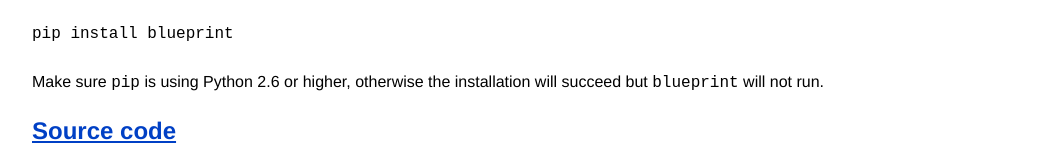
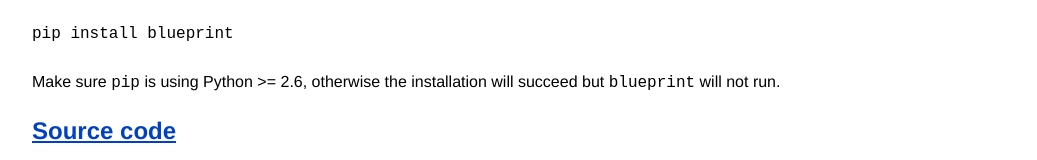
Before and after one commit to devstructure/blueprint, a plain HTML site: page index.html in a window 1280 px wide. Shown: the part 988-1148 px from the top of the page, without its empty margins (96-1133 px from the left). Drawn offline with Linux system fonts and the light colour scheme.

Commit message:
Consistency.

```diff
--- a/index.html
+++ b/index.html
@@ -80,7 +80,7 @@ sudo apt-get -y install blueprint</pre>
 	<p>Replace <code><em>distro</em></code> with &#8220;<code>debian</code>&#8221; or &#8220;<code>ubuntu</code>&#8221; and <code><em>release</em></code> with &#8220;<code>lenny</code>&#8221;, &#8220;<code>squeeze</code>&#8221;, &#8220;<code>lucid</code>&#8221;, &#8220;<code>maverick</code>&#8221;, or &#8220;<code>natty</code>&#8221; as your situation requires.</p>
 	<h2>From PyPI</h2>
 	<pre>pip install blueprint</pre>
-	<p>Make sure <code>pip</code> is using Python 2.6 or higher, otherwise the installation will succeed but <code>blueprint</code> will not run.</p>
+	<p>Make sure <code>pip</code> is using Python &gt;= 2.6, otherwise the installation will succeed but <code>blueprint</code> will not run.</p>
 </section>
 <section id="source">
 	<h1><a href="https://github.com/devstructure/blueprint">Source code</a></h1>
```
